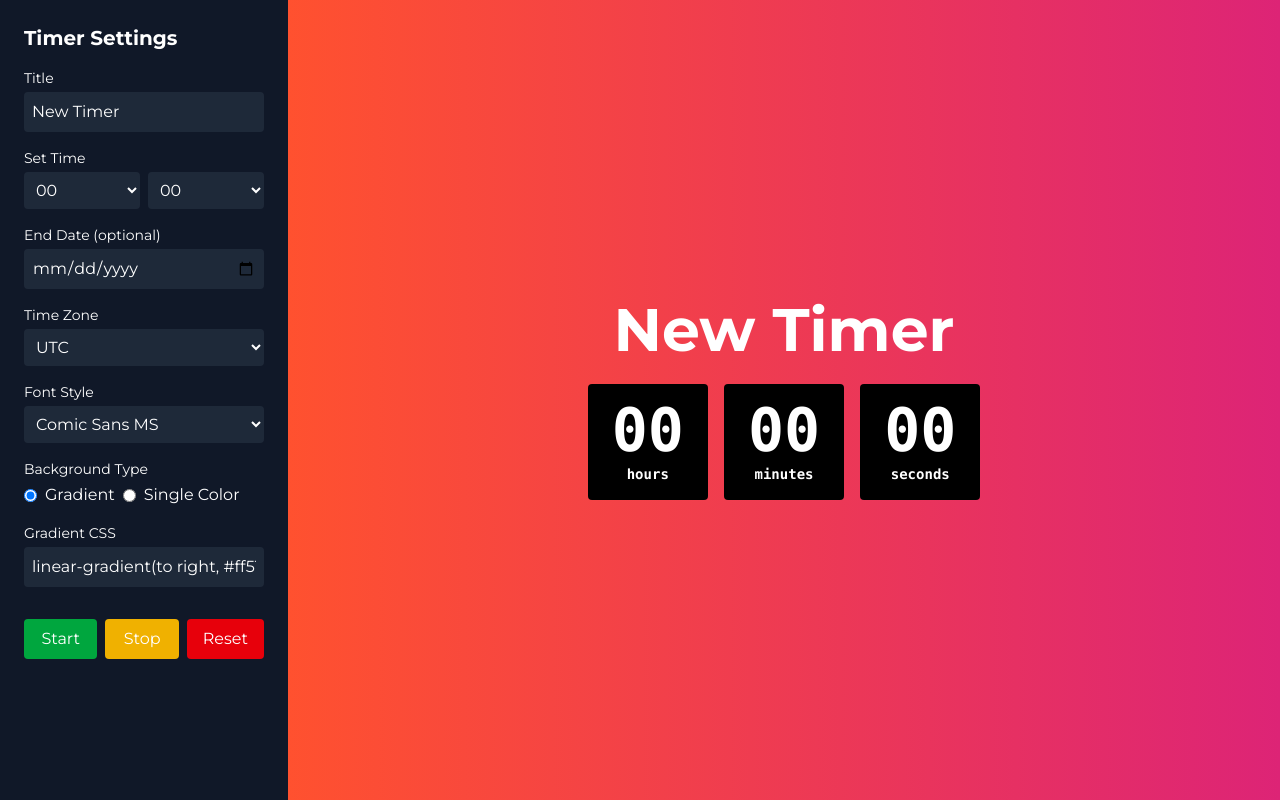
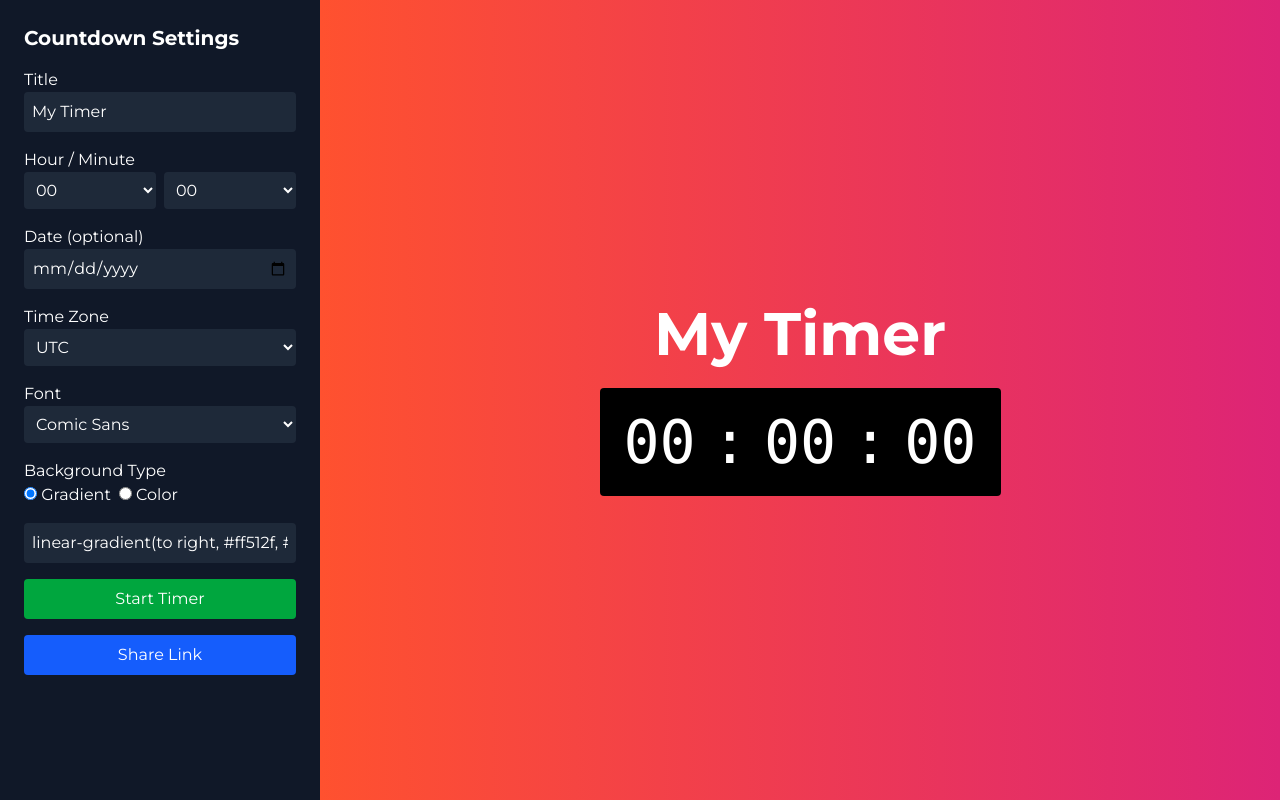
Before and after one commit to krishno-roy/timecomedown, a React (Vite) app: page / in a window 1280 px wide. Built offline with nearby package versions, Linux system fonts and the light colour scheme.

Commit message:
Initial commit

```diff
--- a/package.json
+++ b/package.json
@@ -12,6 +12,7 @@
   "dependencies": {
     "@emailjs/browser": "^4.4.1",
     "@tailwindcss/vite": "^4.0.15",
+    "firebase": "^11.6.0",
     "moment-timezone": "^0.5.48",
     "react": "^19.0.0",
     "react-dom": "^19.0.0",
--- a/src/Component/TimeCount.jsx
+++ b/src/Component/TimeCount.jsx
@@ -2,25 +2,78 @@ import { useState, useEffect, useRef } from "react";
 import moment from "moment-timezone";
 
 const CountdownApp = () => {
-  const [title, setTitle] = useState("New Timer");
+  const [title, setTitle] = useState("My Timer");
   const [hour, setHour] = useState("00");
   const [minute, setMinute] = useState("00");
-  const [bgType, setBgType] = useState("gradient"); // 'gradient' or 'color'
+  const [date, setDate] = useState("");
+  const [bgColor, setBgColor] = useState("#1e3a8a");
+  const [bgType, setBgType] = useState("gradient");
   const [bgGradient, setBgGradient] = useState(
     "linear-gradient(to right, #ff512f, #dd2476)"
   );
-  const [bgColor, setBgColor] = useState("#1e3a8a"); // default solid color
-  const [date, setDate] = useState(""); // e.g., 2025-04-18
+  const [fontFamily, setFontFamily] = useState("Comic Sans MS, cursive");
+  const [timeZone, setTimeZone] = useState(
+    Intl.DateTimeFormat().resolvedOptions().timeZone
+  );
+
   const [timeLeft, setTimeLeft] = useState(0);
   const [isRunning, setIsRunning] = useState(false);
   const [endTime, setEndTime] = useState(null);
-  const [timeZone, setTimeZone] = useState(
-    Intl.DateTimeFormat().resolvedOptions().timeZone
-  );
-  const [fontFamily, setFontFamily] = useState("Comic Sans MS, cursive");
-
   const timerRef = useRef(null);
 
+  // Load settings from URL
+  useEffect(() => {
+    const params = new URLSearchParams(window.location.search);
+    const sharedTitle = params.get("title");
+    const sharedHour = params.get("hour");
+    const sharedMinute = params.get("minute");
+    const sharedDate = params.get("date");
+    const sharedBgColor = params.get("bgColor");
+    const sharedBgType = params.get("bgType");
+    const sharedBgGradient = params.get("bgGradient");
+    const sharedFontFamily = params.get("fontFamily");
+    const sharedTimeZone = params.get("timeZone");
+
+    if (sharedTitle) setTitle(sharedTitle);
+    if (sharedHour) setHour(sharedHour);
+    if (sharedMinute) setMinute(sharedMinute);
+    if (sharedDate) setDate(sharedDate);
+    if (sharedBgColor) setBgColor(sharedBgColor);
+    if (sharedBgType) setBgType(sharedBgType);
+    if (sharedBgGradient) setBgGradient(sharedBgGradient);
+    if (sharedFontFamily) setFontFamily(sharedFontFamily);
+    if (sharedTimeZone) setTimeZone(sharedTimeZone);
+
+    // Start countdown if shared
+    if (sharedHour && sharedMinute) {
+      const now = moment().tz(sharedTimeZone || timeZone);
+      let end;
+
+      if (sharedDate) {
+        const [year, month, day] = sharedDate.split("-").map(Number);
+        end = moment.tz(
+          { year, month: month - 1, day },
+          sharedTimeZone || timeZone
+        );
+        end
+          .add(parseInt(sharedHour), "hours")
+          .add(parseInt(sharedMinute), "minutes");
+      } else {
+        end = now
+          .clone()
+          .add(
+            parseInt(sharedHour) * 3600 + parseInt(sharedMinute) * 60,
+            "seconds"
+          );
+      }
+
+      setEndTime(end);
+      setTimeLeft(end.diff(now, "seconds"));
+      setIsRunning(true);
+    }
+  }, []);
+
+  // Countdown logic
   useEffect(() => {
     if (isRunning && timeLeft > 0) {
       timerRef.current = setTimeout(() => {
@@ -32,88 +85,72 @@ const CountdownApp = () => {
     return () => clearTimeout(timerRef.current);
   }, [isRunning, timeLeft]);
 
-  const formatTime = (totalSeconds) => {
-    const hrs = Math.floor(totalSeconds / 3600);
-    const mins = Math.floor((totalSeconds % 3600) / 60);
-    const secs = totalSeconds % 60;
-    return {
-      hours: String(hrs).padStart(2, "0"),
-      minutes: String(mins).padStart(2, "0"),
-      seconds: String(secs).padStart(2, "0"),
-    };
+  const formatTime = (seconds) => {
+    const hrs = String(Math.floor(seconds / 3600)).padStart(2, "0");
+    const mins = String(Math.floor((seconds % 3600) / 60)).padStart(2, "0");
+    const secs = String(seconds % 60).padStart(2, "0");
+    return { hrs, mins, secs };
   };
 
   const handleStart = () => {
-    const total = parseInt(hour) * 3600 + parseInt(minute) * 60;
-    if (total > 0) {
-      let now = moment().tz(timeZone);
+    const totalSeconds = parseInt(hour) * 3600 + parseInt(minute) * 60;
+    const now = moment().tz(timeZone);
     let end;
 
     if (date) {
       const [year, month, day] = date.split("-").map(Number);
-        end = moment.tz(
-          {
-            year,
-            month: month - 1,
-            day,
-            hour: now.hour(),
-            minute: now.minute(),
-            second: now.second(),
-          },
-          timeZone
-        );
+      end = moment.tz({ year, month: month - 1, day }, timeZone);
       end.add(parseInt(hour), "hours").add(parseInt(minute), "minutes");
     } else {
-        end = now.clone().add(total, "seconds");
+      end = now.clone().add(totalSeconds, "seconds");
     }
 
     setEndTime(end);
     setTimeLeft(end.diff(now, "seconds"));
     setIsRunning(true);
-    }
   };
 
-  const handleStop = () => setIsRunning(false);
-  const handleReset = () => {
-    setIsRunning(false);
-    setTimeLeft(0);
-    setEndTime(null);
+  const handleShare = () => {
+    const params = new URLSearchParams({
+      title,
+      hour,
+      minute,
+      date,
+      bgColor,
+      bgType,
+      bgGradient,
+      fontFamily,
+      timeZone,
+    });
+
+    const shareUrl = `${window.location.origin}${
+      window.location.pathname
+    }?${params.toString()}`;
+    navigator.clipboard.writeText(shareUrl).then(() => {
+      alert("লিংক কপি হয়েছে! এখন আপনি এটি শেয়ার করতে পারেন।");
+    });
   };
 
   const formatted = formatTime(timeLeft);
   const allTimeZones = moment.tz.names();
 
-  const fonts = [
-    "Comic Sans MS, cursive",
-    "Arial, sans-serif",
-    "Georgia, serif",
-    "Courier New, monospace",
-    "Trebuchet MS, sans-serif",
-    "Lucida Console, monospace",
-  ];
-
-  const backgroundStyle = {
-    background: bgType === "gradient" ? bgGradient : bgColor,
-    fontFamily: fontFamily,
-  };
-
   return (
-    <div className="flex flex-col md:flex-row min-h-screen">
-      {/* Sidebar */}
-      <div className="bg-gray-900 text-white p-6 w-full md:w-72 space-y-4">
-        <h2 className="text-xl font-bold">Timer Settings</h2>
+    <div className="min-h-screen flex flex-col md:flex-row">
+      {/* Settings Panel */}
+      <div className="bg-gray-900 text-white p-6 w-full md:w-80 space-y-4">
+        <h2 className="text-xl font-bold">Countdown Settings</h2>
 
         <div>
-          <label className="block text-sm mb-1">Title</label>
+          <label>Title</label>
           <input
-            className="w-full p-2 rounded text-white bg-gray-800"
             value={title}
             onChange={(e) => setTitle(e.target.value)}
+            className="w-full p-2 rounded bg-gray-800 text-white"
           />
         </div>
 
         <div>
-          <label className="block text-sm mb-1">Set Time</label>
+          <label>Hour / Minute</label>
           <div className="flex gap-2">
             <select
               value={hour}
@@ -137,144 +174,115 @@ const CountdownApp = () => {
         </div>
 
         <div>
-          <label className="block text-sm mb-1">End Date (optional)</label>
+          <label>Date (optional)</label>
           <input
             type="date"
-            className="w-full p-2 bg-gray-800 text-white rounded"
             value={date}
             onChange={(e) => setDate(e.target.value)}
+            className="w-full p-2 bg-gray-800 text-white rounded"
           />
         </div>
 
         <div>
-          <label className="block text-sm mb-1">Time Zone</label>
+          <label>Time Zone</label>
           <select
             value={timeZone}
             onChange={(e) => setTimeZone(e.target.value)}
             className="w-full p-2 bg-gray-800 text-white rounded"
           >
-            {allTimeZones.map((tz) => (
-              <option key={tz}>{tz}</option>
+            {allTimeZones.map((zone) => (
+              <option key={zone}>{zone}</option>
             ))}
           </select>
         </div>
 
         <div>
-          <label className="block text-sm mb-1">Font Style</label>
+          <label>Font</label>
           <select
             value={fontFamily}
             onChange={(e) => setFontFamily(e.target.value)}
             className="w-full p-2 bg-gray-800 text-white rounded"
           >
-            {fonts.map((font, idx) => (
-              <option key={idx} value={font}>
-                {font.split(",")[0]}
-              </option>
-            ))}
+            <option value="Comic Sans MS, cursive">Comic Sans</option>
+            <option value="Arial, sans-serif">Arial</option>
+            <option value="Georgia, serif">Georgia</option>
           </select>
         </div>
 
         <div>
-          <label className="block text-sm mb-1">Background Type</label>
-          <div className="flex gap-2 items-center">
-            <label className="flex items-center">
+          <label>Background Type</label>
+          <div className="flex gap-2">
+            <label>
               <input
                 type="radio"
-                value="gradient"
                 checked={bgType === "gradient"}
                 onChange={() => setBgType("gradient")}
-                className="mr-2"
-              />
+              />{" "}
               Gradient
             </label>
-            <label className="flex items-center">
+            <label>
               <input
                 type="radio"
-                value="color"
                 checked={bgType === "color"}
                 onChange={() => setBgType("color")}
-                className="mr-2"
-              />
-              Single Color
+              />{" "}
+              Color
             </label>
           </div>
         </div>
 
-        {bgType === "gradient" ? (
-          <div>
-            <label className="block text-sm mb-1">Gradient CSS</label>
-            <input
-              type="text"
-              className="w-full p-2 rounded bg-gray-800 text-white"
-              value={bgGradient}
-              onChange={(e) => setBgGradient(e.target.value)}
-              placeholder="linear-gradient(to right, #ff512f, #dd2476)"
-            />
-          </div>
-        ) : (
-          <div>
-            <label className="block text-sm mb-1">Color Picker</label>
+        {bgType === "color" ? (
           <input
             type="color"
             value={bgColor}
             onChange={(e) => setBgColor(e.target.value)}
-              className="w-full p-2 rounded bg-gray-800"
+            className="w-full"
           />
-          </div>
+        ) : (
+          <input
+            value={bgGradient}
+            onChange={(e) => setBgGradient(e.target.value)}
+            className="w-full p-2 bg-gray-800 text-white rounded"
+          />
         )}
 
-        {/* Control Buttons */}
-        <div className="flex gap-2 pt-4">
         <button
-            className="bg-green-600 hover:bg-green-700 px-4 py-2 rounded text-white w-full"
           onClick={handleStart}
-            disabled={isRunning}
+          className="bg-green-600 hover:bg-green-700 px-4 py-2 rounded w-full"
         >
-            Start
+          Start Timer
         </button>
+
         <button
-            className="bg-yellow-500 hover:bg-yellow-600 px-4 py-2 rounded text-white w-full"
-            onClick={handleStop}
-            disabled={!isRunning}
+          onClick={handleShare}
+          className="bg-blue-600 hover:bg-blue-700 px-4 py-2 rounded w-full"
         >
-            Stop
+          Share Link
         </button>
-          <button
-            className="bg-red-600 hover:bg-red-700 px-4 py-2 rounded text-white w-full"
-            onClick={handleReset}
-          >
-            Reset
-          </button>
-        </div>
       </div>
 
       {/* Countdown Display */}
       <div
-        className="flex-1 flex flex-col justify-center items-center p-6 text-white"
-        style={backgroundStyle}
+        className="flex-1 flex flex-col justify-center items-center text-white text-center"
+        style={{
+          background: bgType === "color" ? bgColor : bgGradient,
+          fontFamily: fontFamily,
+          transition: "all 0.3s",
+        }}
       >
-        <h1 className="text-4xl md:text-6xl font-bold mb-6">{title}</h1>
-
-        <div className="flex gap-4 text-center">
-          {["hours", "minutes", "seconds"].map((unit, i) => (
-            <div
-              key={i}
-              className="bg-black bg-opacity-30 px-6 py-4 rounded text-5xl md:text-6xl font-bold font-mono"
-            >
-              {formatted[unit]}
-              <div className="text-sm mt-1">{unit}</div>
-            </div>
-          ))}
+        <h1 className="text-4xl md:text-6xl mb-6 font-bold">{title}</h1>
+        <div className="flex gap-4 text-6xl font-mono bg-black bg-opacity-30 p-6 rounded">
+          <div>{formatted.hrs}</div>
+          <div>:</div>
+          <div>{formatted.mins}</div>
+          <div>:</div>
+          <div>{formatted.secs}</div>
         </div>
 
-        {/* End Time */}
         {endTime && (
-          <div className="mt-6 text-center text-lg">
-            Ends At:{" "}
-            <span className="font-semibold">
-              {endTime.format("dddd, MMMM D, YYYY h:mm:ss A")} ({timeZone})
-            </span>
-          </div>
+          <p className="mt-4 text-lg">
+            Ends at: {endTime.format("YYYY-MM-DD HH:mm:ss")} ({timeZone})
+          </p>
         )}
       </div>
     </div>
```
Also changed, not shown: 1 other file (tests, documents, lock files or other folders). Lines whose indentation alone changed are shown as unchanged.
